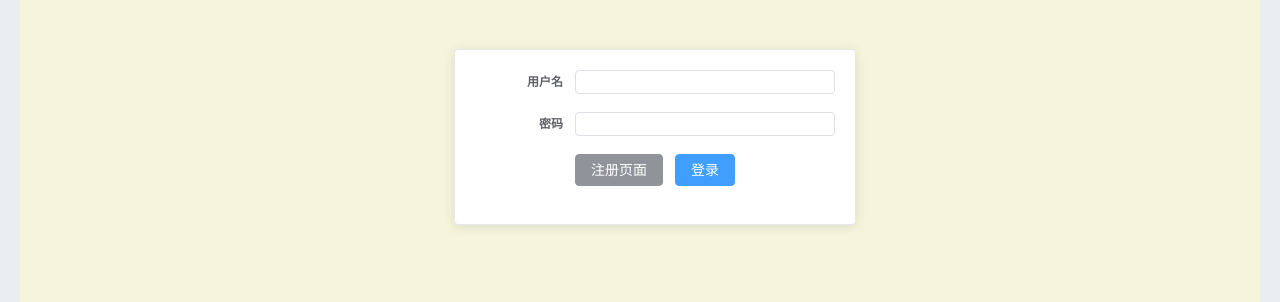
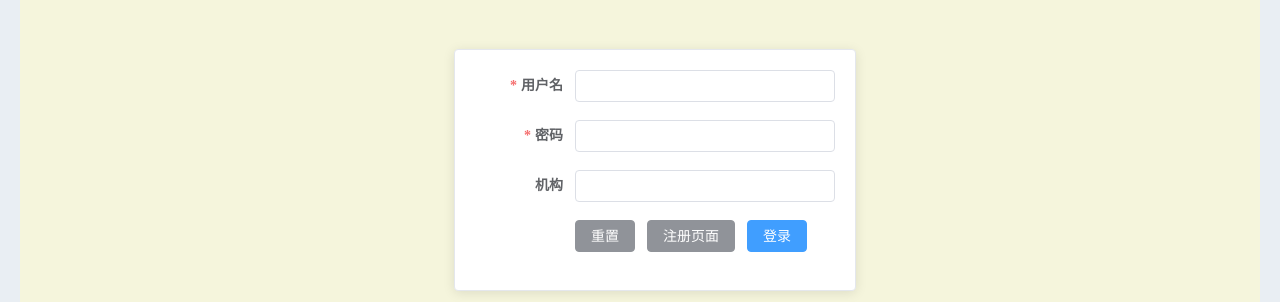
Before and after one commit to Ting-xin/NNUGeoData, a Vue app: page /login in a window 1280 px wide. Shown: the part 179-481 px from the top of the page. Built offline with nearby package versions, Linux system fonts and the light colour scheme.

Commit message:
登录功能

```diff
--- a/src/components/Login.vue
+++ b/src/components/Login.vue
@@ -1,99 +1,168 @@
 <template>
-  <el-row style="height:100%">
+  <el-row style="height: 100%">
     <el-col :span="24" class="login-back">
       <el-card class="login">
-           <el-form :model="ruleForm" status-icon   ref="ruleForm" label-width="100px" class="demo-ruleForm">
-            <el-form-item label="用户名" prop="account">
-                <el-input type="text" v-model="ruleForm.name" autocomplete="off"></el-input>
+        <el-form
+          ref="ruleFormRef"
+          :model="ruleForm"
+          :rules="rules"
+          status-icon
+          label-width="100px"
+          size="medium"
+        >
+          <el-form-item label="用户名" prop="name">
+            <el-input
+              type="text"
+              v-model="ruleForm.name"
+              autocomplete="off"
+            ></el-input>
           </el-form-item>
-            <el-form-item label="密码" prop="pass">
-                <el-input type="password" v-model="ruleForm.pwd" autocomplete="off"></el-input>
+          <el-form-item label="密码" prop="password">
+            <el-input
+              type="password"
+              v-model="ruleForm.password"
+              autocomplete="off"
+            ></el-input>
+          </el-form-item>
+          <el-form-item label="机构" prop="institution">
+            <el-input v-model="ruleForm.institution"></el-input>
           </el-form-item>
 
           <el-form-item>
-              <el-button @click="Register" type="info" size='medium'>注册页面</el-button>
-              <el-button  type="primary" @click="submitForm()" size='medium'>登录</el-button>
+            <el-button type="info" @click="resetForm(ruleFormRef)" size="medium"
+              >重置</el-button
+            >
+            <el-button @click="toRegisterPage()" type="info" size="medium"
+              >注册页面</el-button
+            >
+            <el-button type="primary" @click="submit(ruleFormRef)" size="medium"
+              >登录</el-button
+            >
           </el-form-item>
         </el-form>
-
       </el-card>
-
     </el-col>
   </el-row>
-
 </template>
 
 <script>
-import { mapMutations } from 'vuex';
+import { ref, reactive } from "vue";
+import { useRouter } from "vue-router";
+import { ElMessage } from "element-plus";
+
+import { login } from "@/plugins/axios/api";
 
 export default {
-    data() {
+  name: "login",
+  setup(props, { refs, root }) {
+    const ruleForm = reactive({
+      name: "",
+      password: "",
+      institution: "",
+    });
+    const ruleFormRef = ref();
+    const router = useRouter();
+
+    /**
+     * 表单验证
+     */
+    const validatePass = (rule, value, callback) => {
+      if (value === "") {
+        callback(new Error("请输入密码"));
+      } else {
+        if (ruleForm.checkPass !== "") {
+          if (!ruleFormRef.value) return;
+          ruleFormRef.value.validateField("checkPass", () => null);
+        }
+        callback();
+      }
+    };
+    const rules = reactive({
+      name: [
+        {
+          required: true,
+          message: "请输入用户名",
+          trigger: "blur",
+        },
+        {
+          max: 30,
+          message: "用户名最长不超过 30 个字符",
+          trigger: "blur",
+        },
+      ],
+      password: [
+        {
+          required: true,
+          message: "请输入密码",
+          trigger: "blur",
+        },
+        { validator: validatePass, trigger: "blur" },
+      ],
+      institution: [
+        {
+          max: 200,
+          message: "机构名最长不超过 200 个字符",
+          trigger: "blur",
+        },
+      ],
+    });
+
+    const resetForm = (formEl) => {
+      if (!formEl) return;
+      formEl.resetFields();
+    };
+    const toRegisterPage = () => {
+      router.push("/register");
+    };
+    const submit = (formEl) => {
+      console.log("login submit: ", formEl);
+      if (!formEl) return;
+      formEl.validate((valid) => {
+        if (valid) {
+          let data = {
+            name: ruleForm.name,
+            password: ruleForm.password,
+          };
+          login(data)
+            .then((res) => {
+              console.log("response: ", res);
+              ElMessage({
+                message: "登录成功！",
+                type: "success",
+              });
+            })
+            .catch((err) => {
+              ElMessage({
+                message: "登录失败： " + err,
+                type: "error",
+              });
+            });
+        } else {
+          ElMessage("请先通过验证");
+          return false;
+        }
+      });
+    };
+
     return {
-        ruleForm: {
-          pwd: '',
-          name:'',
-          loginUser:''
-        },
-
+      rules,
+      ruleForm,
+      ruleFormRef,
+      submit,
+      resetForm,
+      toRegisterPage,
     };
   },
-    methods: {
-       ...mapMutations(['changeUser']),
-      submitForm(){
-          var _this=this
-          let enCodePwd=_this.ruleForm.pwd
-
-         _this.$axios.post('/api/login',
-                  {
-                    name:_this.ruleForm.name,
-                    pwd:enCodePwd
-                  }
-              )
-             .then((res)=>{
-                 if(res.data.code===0){
-                     _this.$message({
-                        message: 'Success! ',
-                        type: 'success'
-                    });
-                    //获取到当前的登录用户
-                     _this.loginUser=res.data.message.account
-
-
-                    // 将用户token保存到vuex中
-                    _this.changeLogin({ Authorization:res.data.message.token });
-                   //将关联用户信息包村到vuex中
-                   _this.changerelatedUsr({relatedUsr:res.data.message.relatedUser.oid+','+res.data.message.relatedUser.email})
-
-                   setTimeout(() => {
-                        _this.$router.push('/Home')
-                    }, 1000);
-
-                 }else{
-                     _this.$message({
-                        message: 'account or password wrong!',
-                        type: 'warning'
-                    });
-
-                 }
-
-
-             })
-      },
-      Register() {
-         this.$router.push('/Register')
-      }
-    }
-  }
+};
 </script>
 
 <style scoped>
- .login{
-     margin:12% 35%;
+.login {
+  margin: 12% 35%;
   min-width: 400px;
-
 }
- .login-back{
-     background-color:beige;
+.login-back {
+  background-color: beige;
   height: 100%;
 }
 </style>
--- a/src/components/Register.vue
+++ b/src/components/Register.vue
@@ -3,53 +3,50 @@
     <el-col :span="24" class="register-back">
       <el-card class="register">
         <el-form
-          ref="registerFormRef"
-          :model="registerForm"
+          ref="ruleFormRef"
+          :model="ruleForm"
           :rules="rules"
           status-icon
           label-width="100px"
           size="medium"
         >
-          <el-form-item label="用户名" prop="account">
+          <el-form-item label="用户名" prop="name">
             <el-input
               type="text"
-              v-model="registerForm.name"
+              v-model="ruleForm.name"
               autocomplete="off"
             ></el-input>
           </el-form-item>
 
-          <el-form-item label="密码" prop="pass">
+          <el-form-item label="密码" prop="password">
             <el-input
               type="password"
-              v-model="registerForm.password"
+              v-model="ruleForm.password"
               autocomplete="off"
             ></el-input>
           </el-form-item>
 
-          <el-form-item label="重复密码" prop="checkPassword">
+          <el-form-item label="重复密码" prop="checkPass">
             <el-input
               type="password"
-              v-model="registerForm.checkPass"
+              v-model="ruleForm.checkPass"
               autocomplete="off"
             ></el-input>
           </el-form-item>
 
           <el-form-item label="邮箱" prop="email">
-            <el-input v-model="registerForm.email"></el-input>
+            <el-input v-model="ruleForm.email"></el-input>
           </el-form-item>
 
           <el-form-item label="机构" prop="institution">
-            <el-input v-model="registerForm.institution"></el-input>
+            <el-input v-model="ruleForm.institution"></el-input>
           </el-form-item>
 
           <el-form-item>
-            <el-button type="info" @click="resetForm('ruleForm')" size="medium"
-              >重置错误信息</el-button
+            <el-button type="info" @click="resetForm(ruleFormRef)" size="medium"
+              >重置</el-button
             >
-            <el-button
-              type="primary"
-              @click="submit('registerForm')"
-              size="medium"
+            <el-button type="primary" @click="submit(ruleFormRef)" size="medium"
               >注册</el-button
             >
             <el-button type="success" @click="toLoginPage()" size="medium"
@@ -63,111 +60,142 @@
 </template>
 
 <script>
-import { ref, defineComponent, reactive, unref} from "vue";
+import { ref, reactive } from "vue";
 import { useRouter } from "vue-router";
+import { ElMessage } from "element-plus";
 
-import { register } from '@/plugins/axios/api'
-
-import {
-  validate30Length,
-  validateEmail,
-  validatePassword,
-} from "@/utils/validate";
+import { register } from "@/plugins/axios/api";
 
 export default {
   name: "register",
   setup(props, { refs, root }) {
     // 表单绑定数据
-    const registerForm = reactive({
+    const ruleForm = reactive({
       name: "",
       password: "",
       checkPass: "",
       email: "",
       institution: "",
     });
+    const ruleFormRef = ref();
     const router = useRouter();
 
     /**
      * 表单验证
      */
-    let checkName = (rule, value, callback) => {
-      if (!value) {
-        return callback(new Error("用户名不能为空"));
-      }
-      if (validate30Length(value)) {
-        callback(new Error("用户名不能超过 30 个字符"));
+    const validatePass = (rule, value, callback) => {
+      if (value === "") {
+        callback(new Error("请输入密码"));
       } else {
+        if (ruleForm.checkPass !== "") {
+          if (!ruleFormRef.value) return;
+          ruleFormRef.value.validateField("checkPass", () => null);
+        }
         callback();
       }
     };
-    let checkEmail = (rule, value, callback) => {
-      if (!value) {
-        return callback(new Error("邮箱不能为空"));
-      }
-      if (validateEmail(value)) {
-        callback(new Error("请输入正确的邮箱"));
-      } else {
-        callback();
-      }
-    };
-    let checkPassword = (rule, value, callback) => {
-      console.log(strpscript(value));
-      if (!value) {
-        callback(new Error("密码不能为空"));
-      }
-      if (validatePassword(value)) {
-        callback(new Error("密码为 6-20位，包含大小写字母和数字"));
-      } else {
-        callback();
-      }
-    };
-    let checkPassword2 = (rule, vlaue, callback) => {
-      if (this.registerForm.password != this.registerForm.checkPass) {
-        callback(new Error("密码与重复密码不相同"));
-      } else {
-        callback();
-      }
-    };
-    let checkInstitution = (rule, value, callback) => {
-      if (value.length > 50) {
-        callback(new Error("机构名不能超过 50 个字符"));
+    const validatePass2 = (rule, value, callback) => {
+      if (value === "") {
+        callback(new Error("请输入重复密码"));
+      } else if (value !== ruleForm.password) {
+        callback(new Error("重复密码和密码不相同"));
       } else {
         callback();
       }
     };
     const rules = reactive({
-      name: [{ validator: checkName, trigger: "blur" }],
-      password: [{ validator: checkPassword, trigger: "blur" }],
-      checkPass: [{ validator: checkPassword2, trigger: "blur" }],
-      email: [{ validator: checkEmail, trigger: "blur" }],
-      institution: [{ validator: checkInstitution, trigger: "blur" }],
+      name: [
+        {
+          required: true,
+          message: "请输入用户名",
+          trigger: "blur",
+        },
+        {
+          max: 30,
+          message: "用户名最长不超过 30 个字符",
+          trigger: "blur",
+        },
+      ],
+      password: [
+        {
+          required: true,
+          message: "请输入密码",
+          trigger: "blur",
+        },
+        { validator: validatePass, trigger: "blur" },
+      ],
+      checkPass: [
+        {
+          required: true,
+          message: "请输入重复密码",
+          trigger: "blur",
+        },
+        { validator: validatePass2, trigger: "blur" },
+      ],
+      email: [
+        {
+          required: true,
+          message: "请输入邮箱",
+          trigger: "blur",
+        },
+        {
+          type: "email",
+          message: "请输入正确的邮箱",
+          trigger: ["blur", "change"],
+        },
+      ],
+      institution: [
+        {
+          max: 200,
+          message: "机构名最长不超过 200 个字符",
+          trigger: "blur",
+        },
+      ],
     });
 
-    const resetForm = formName => {
-      refs(formName).resetFields();
+    const resetForm = (formEl) => {
+      if (!formEl) return;
+      formEl.resetFields();
     };
     const toLoginPage = () => {
       router.push("/login");
     };
-    const submit = () => {
-      console.log("register");
-      let requestData = {
-        name: registerForm.name,
-        password: registerForm.password,
-        institution: registerForm.institution
-      };
-      console.log(requestData);
-      register(requestData)
-        .then(response => {
-          toLoginPage()
-        })
-        .catch(error => {
-        });
+    const submit = (formEl) => {
+      console.log("register submit: ", formEl);
+      if (!formEl) return;
+      formEl.validate((valid) => {
+        if (valid) {
+          let data = {
+            name: ruleForm.name,
+            password: ruleForm.password,
+            institution: ruleForm.institution,
+          };
+          register(data)
+            .then((response) => {
+              console.log("response: ", response);
+              ElMessage({
+                message: "注册用户成功",
+                type: "success",
+              });
+              toLoginPage();
+            })
+            .catch((error) => {
+              ElMessage({
+                message: "注册用户失败: " + error,
+                type: "error",
+              });
+            });
+        } else {
+          ElMessage("请先通过验证");
+          return false;
+        }
+      });
     };
 
     return {
-      registerForm,
       rules,
+      ruleForm,
+      ruleFormRef,
       submit,
       resetForm,
       toLoginPage,
--- a/src/plugins/axios/api.js
+++ b/src/plugins/axios/api.js
@@ -19,3 +19,8 @@ import qs from 'qs'
 export function register(data) {
     return service.post('/user', data)
 }
+
+// 登录
+export function login(data) {
+    return service.post('/user/login', data)
+}
```
Also changed, not shown: src/plugins/axios/axios.js (+6 -1 lines). Lines whose indentation alone changed are shown as unchanged.
